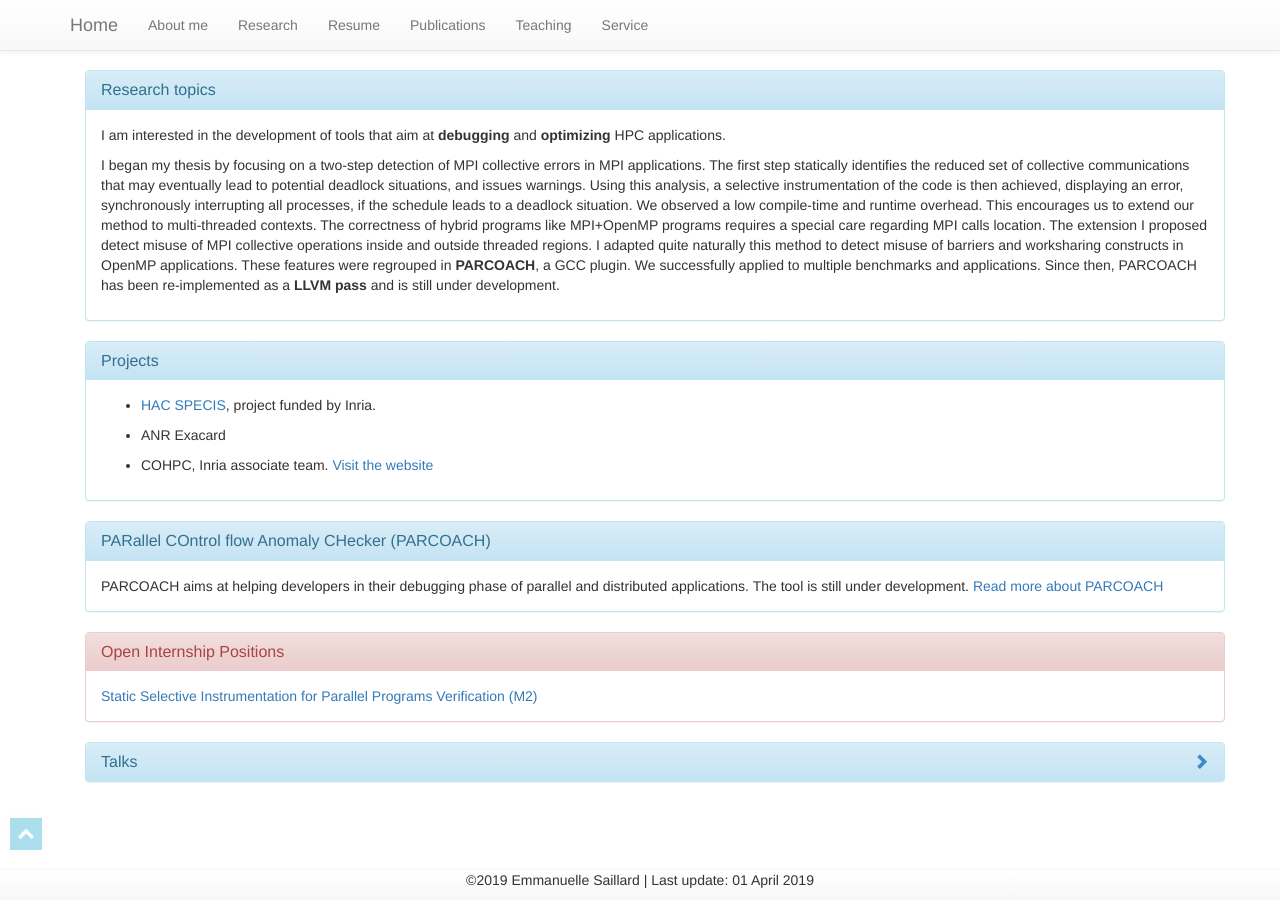
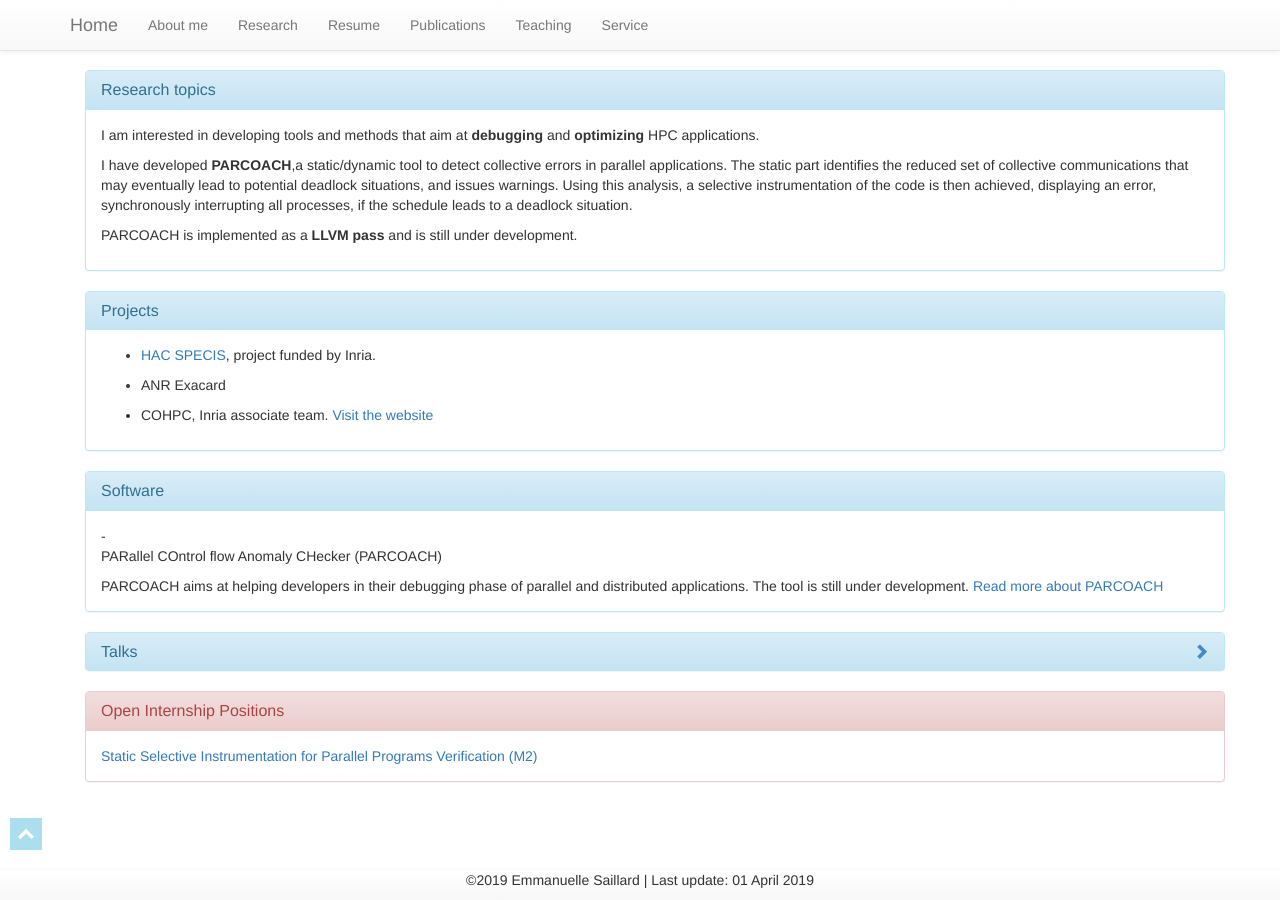
Before and after one commit to esaillar/manou, a Jekyll site: the page built from research.md, in a window 1280 px wide. Built offline with Jekyll 4.4.1, drawn with Linux system fonts in a browser that asks for light colours; a style sheet for code colours, icons or effects is not loaded.

Commit message:
Research update

```diff
--- a/research.md
+++ b/research.md
@@ -9,18 +9,13 @@ permalink: /research/
     <h3 class="panel-title">Research topics</h3>
   </div>
   <div class="panel-body" markdown="1">
-I am interested in the development of tools that aim at **debugging** and **optimizing** HPC applications.
+I am interested in developing tools and methods that aim at **debugging** and **optimizing** HPC applications.
 
-I began my thesis by focusing on a two-step detection of MPI collective errors in MPI applications. The first step statically identifies the reduced set of collective communications that may eventually lead to potential deadlock situations,
+I have developed **PARCOACH**,a static/dynamic tool to detect collective errors in parallel applications. The static part identifies the reduced set of collective communications that may eventually lead to potential deadlock situations,
  and issues warnings. Using this analysis, a selective instrumentation of the code is then achieved, displaying an error, synchronously
- interrupting all processes, if the schedule leads to a deadlock situation. We observed a low compile-time and runtime overhead. This encourages us to
- extend our method to multi-threaded contexts. The correctness of hybrid programs like MPI+OpenMP
- programs requires a special care regarding
- MPI calls location. The extension I proposed detect misuse of MPI collective operations inside and outside threaded regions.
- I adapted quite naturally this method to detect misuse of barriers and worksharing constructs in OpenMP applications.
- These features were regrouped in **PARCOACH**, a GCC plugin. We successfully applied to multiple benchmarks and applications.
-Since then, PARCOACH has been re-implemented as a **LLVM pass** and is still under development.
+ interrupting all processes, if the schedule leads to a deadlock situation.
 
+PARCOACH is implemented as a **LLVM pass** and is still under development.
   </div>
 </div>
 
@@ -41,10 +36,11 @@ Since then, PARCOACH has been re-implemented as a **LLVM pass** and is still und
 
 <div class="panel panel-info" markdown="1">
   <div class="panel-heading">
-    <h3 class="panel-title">PARallel COntrol flow Anomaly CHecker (PARCOACH)</h3>
+    <h3 class="panel-title">Software</h3>
   </div>
   <div class="panel-body">
 
+- <p> PARallel COntrol flow Anomaly CHecker (PARCOACH) </p>
 PARCOACH aims at helping developers in their debugging phase of parallel and distributed applications. The tool is still under development.
 
 <a href="https://team.inria.fr/storm/software/parcoach/" target="_blank">Read more about PARCOACH</a>
@@ -52,14 +48,6 @@ PARCOACH aims at helping developers in their debugging phase of parallel and dis
   </div>
 </div>
 
-<div class="panel panel-danger" markdown="1">
-  <div class="panel-heading">
-    <h3 class="panel-title">Open Internship Positions</h3>
-  </div>
-  <div class="panel-body">
-<a href="{{site.baseurl}}/resources/M2_Intru.pdf" target="_blank">Static Selective Instrumentation for Parallel Programs Verification (M2)</a>
-  </div>
-</div>
 
 
 <link rel="stylesheet" href="https://maxcdn.bootstrapcdn.com/bootstrap/3.3.4/css/bootstrap.min.css">
@@ -84,3 +72,13 @@ PARCOACH aims at helping developers in their debugging phase of parallel and dis
   </div>
   </div>
 </div>
+
+
+<div class="panel panel-danger" markdown="1">
+  <div class="panel-heading">
+    <h3 class="panel-title">Open Internship Positions</h3>
+  </div>
+  <div class="panel-body">
+<a href="{{site.baseurl}}/resources/M2_Intru.pdf" target="_blank">Static Selective Instrumentation for Parallel Programs Verification (M2)</a>
+  </div>
+</div>
```
Also changed, not shown: publications.md (+6 -5 lines), teaching.md (+1 -2 lines).
